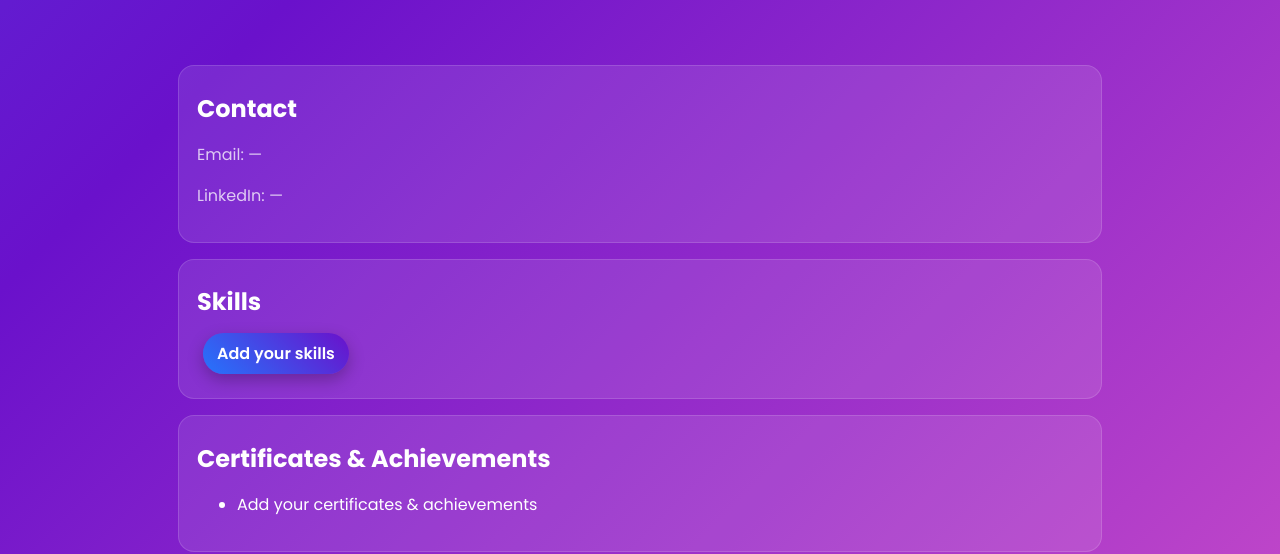
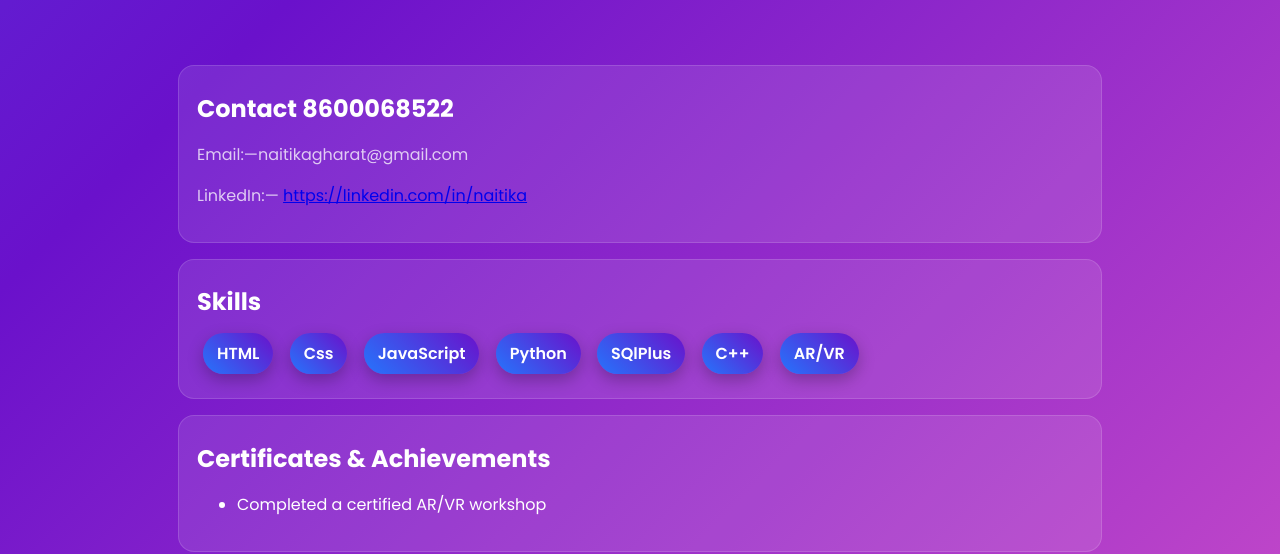
Before and after one commit to himanshitrivedi21/group-portfolio, a plain HTML site: page profiles/naitika.html in a window 1280 px wide. Shown: the part 280-834 px from the top of the page. Drawn offline with Linux system fonts and the light colour scheme.

Commit message:
Updated some lines in the code

```diff
--- a/profiles/naitika.html
+++ b/profiles/naitika.html
@@ -18,28 +18,36 @@
 
   <main class="container">
     <section class="profile-section">
-      <h2>Contact</h2>
-      <p>Email: —</p>
-      <p>LinkedIn: —</p>
+      <h2>Contact 8600068522</h2>
+      <p>Email:—naitikagharat@gmail.com</p>
+      <p>LinkedIn:— <a href="https://www.linkedin.com/in/naitika-gharat-3b4483345" target="_blank" rel="noopener">https://linkedin.com/in/naitika</a></p>
+    </section></p>
     </section>
 
     <section class="profile-section">
       <h2>Skills</h2>
       <ul class="badges">
-        <li>Add your skills</li>
+        <li>HTML</li>
+        <li>Css</li>
+        <li>JavaScript</li>
+        <li>Python</li>
+        <li>SQlPlus</li>
+        <li>C++</li>
+        <li>AR/VR</li>
+
       </ul>
     </section>
 
     <section class="profile-section">
       <h2>Certificates & Achievements</h2>
       <ul>
-        <li>Add your certificates & achievements</li>
+        <li>Completed a certified AR/VR workshop</li>
       </ul>
     </section>
 
     <section class="profile-section">
       <h2>Projects</h2>
-      <p>Add your projects here…</p>
+      <p>Developed and animated 3D models for immersive experiences.. combining technical skills with creative vision Using unity.</p>
     </section>
 
     <section class="profile-section">
```
Also changed, not shown: index.html (+1 -1 lines).
